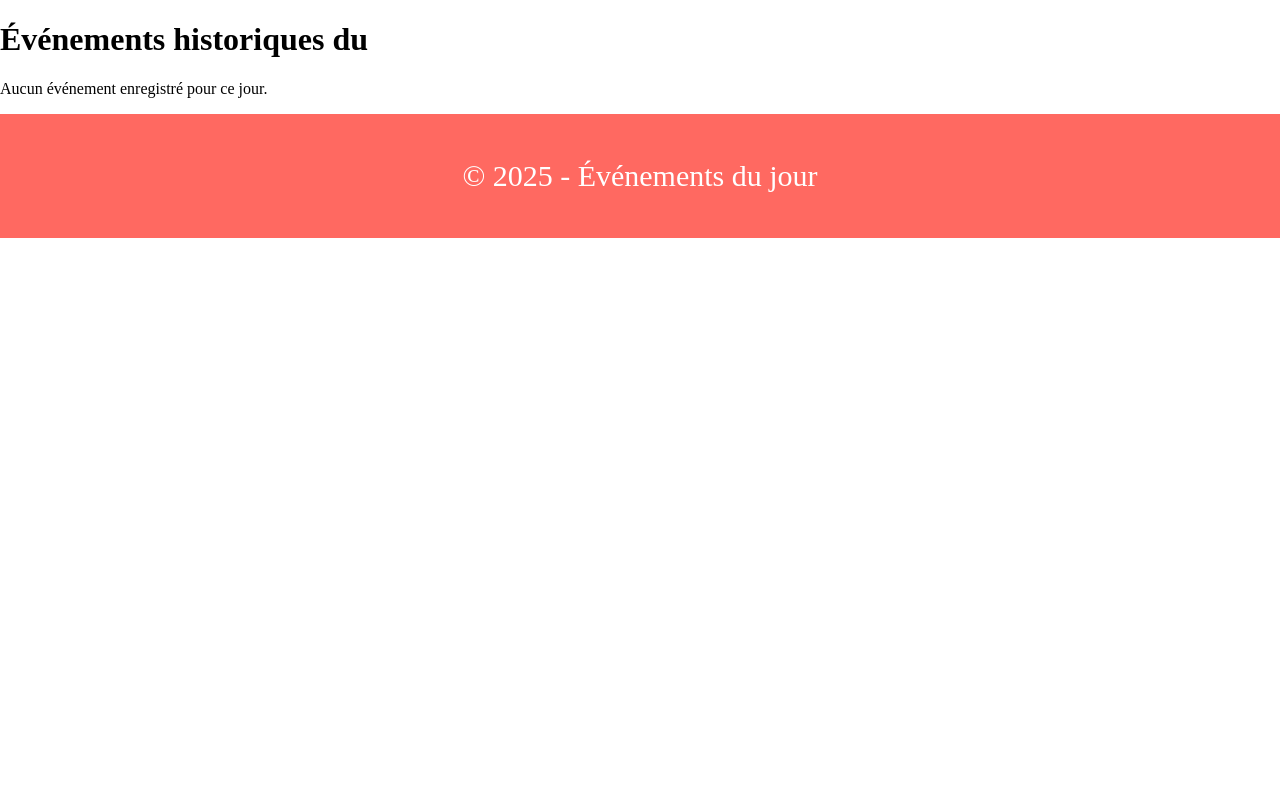
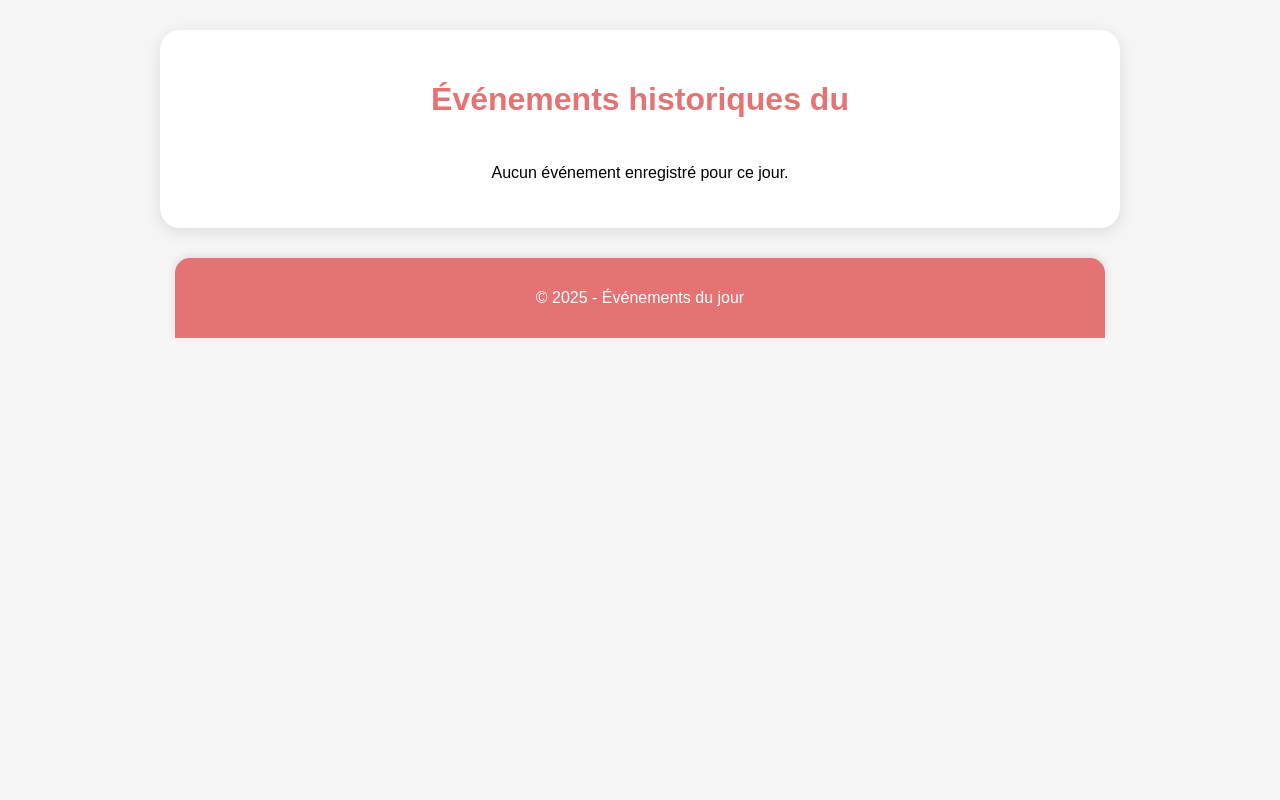
Before and after one commit to babadu17/evenement-du-jour, a Flask app: template templates/index.html in a window 1280 px wide. Run offline with Flask 3, Linux system fonts and the light colour scheme; the template is opened without the code that fills it, so the values that code supplies are empty.

Commit message:
Update style.css

```diff
--- a/static/style.css
+++ b/static/style.css
@@ -1,34 +1,65 @@
-html, body {
-  height: 100%;
+body {
+  font-family: Arial, sans-serif;
+  background: #f5f5f5;
   margin: 0;
-}
-
-body {
   display: flex;
   flex-direction: column;
+  align-items: center;
   min-height: 100vh;
 }
 
-main {
-  flex: 1; /* prend l'espace restant entre header et footer */
+.container {
+  background: white;
+  padding: 30px;
+  border-radius: 20px;
+  box-shadow: 0 4px 15px rgba(0,0,0,0.1);
+  text-align: center;
+  max-width: 900px;
+  width: 90%;
+  margin-top: 30px;
+  margin-bottom: 30px;
+}
+
+h1 {
+  margin-bottom: 30px;
+  color: #e57373; /* rouge pastel */
+}
+
+.events-grid {
+  display: grid;
+  grid-template-columns: repeat(auto-fit, minmax(250px, 1fr));
+  gap: 20px;
+}
+
+.event-card {
+  display: block;
+  background: #ecf0f1;
   padding: 20px;
+  border-radius: 15px;
+  text-decoration: none;
+  color: #2c3e50;
+  box-shadow: 0 2px 8px rgba(0,0,0,0.1);
+  transition: 0.3s;
+}
+
+.event-card:hover {
+  background: #e67e22;
+  color: white;
+  transform: translateY(-5px);
+}
+
+.event-card h2 {
+  margin: 0 0 10px;
+  font-size: 24px;
 }
 
 footer {
-  font-size: 30px;
-  background: #ff6961;
+  background: #e57373;
   color: white;
   text-align: center;
   padding: 15px;
+  border-radius: 15px 15px 0 0;
+  width: 100%;
+  max-width: 900px;
+  box-shadow: 0 -2px 8px rgba(0,0,0,0.1);
 }
-
-footer a {
-  color: white;
-}
-
-header {
-  background: #ff6961;
-  color: white;
-  text-align: center;
-  font-size: 30px;
-}
```
